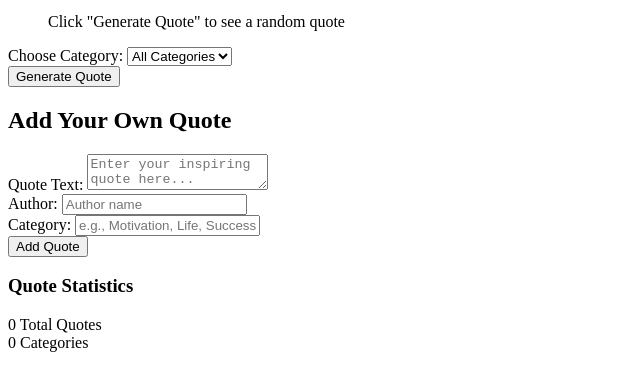
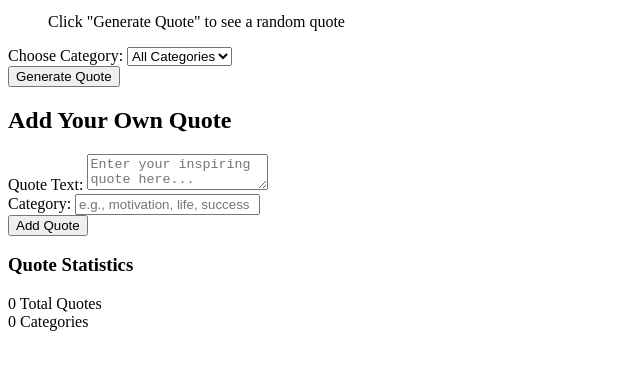
Before and after one commit to Codedivah/alx_fe_javascript, a plain HTML site: page dom-manipulation/index.html in a window 1280 px wide. Shown: the part 101-492 px from the top of the page, without its empty margins (0-640 px from the left). Drawn offline with Linux system fonts and the light colour scheme; files whose address does not match are found by name.

Commit message:
Update index.html

```diff
--- a/dom-manipulation/index.html
+++ b/dom-manipulation/index.html
@@ -20,7 +20,6 @@
             <blockquote id="quote-display" class="quote-text">
               Click "Generate Quote" to see a random quote
             </blockquote>
-            <cite id="quote-author" class="quote-author"></cite>
             <span id="quote-category" class="quote-category"></span>
           </div>
 
@@ -49,21 +48,11 @@
             </div>
 
             <div class="form-group">
-              <label for="quote-author">Author:</label>
-              <input
-                type="text"
-                id="quote-author-input"
-                placeholder="Author name"
-                required
-              />
-            </div>
-
-            <div class="form-group">
               <label for="quote-category-input">Category:</label>
               <input
                 type="text"
                 id="quote-category-input"
-                placeholder="e.g., Motivation, Life, Success"
+                placeholder="e.g., motivation, life, success"
                 required
               />
             </div>
```
